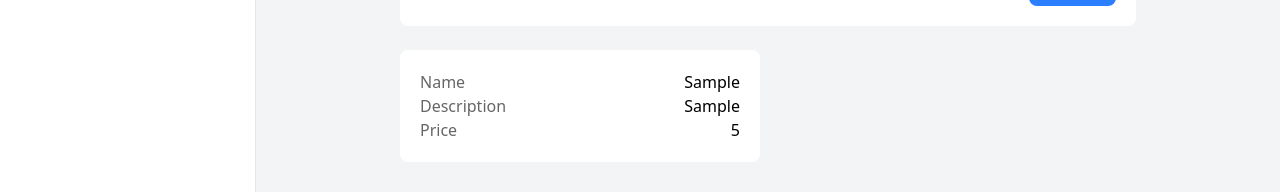
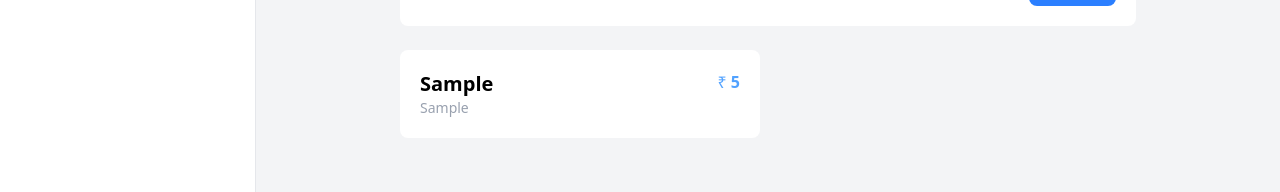
Before and after one commit to code-with-naimish/react-components, a React (Vite) app: page /product in a window 1280 px wide. Both pictures are taken after typing "Sample", "5", "Sample" into the empty fields and a click on the button "Submit". Shown: the part 457-649 px from the top of the page. Built offline with nearby package versions, Linux system fonts and the light colour scheme.

Commit message:
product rf created

```diff
--- a/src/components/product-card.tsx
+++ b/src/components/product-card.tsx
@@ -9,9 +9,11 @@ const ProductCard = (props: {
 }) => {
   return (
     <div className="card">
-      <p className="flex items-center justify-between gap-4"> <span className="opacity-60">Name</span> <span className=" text-right">{props?.product?.name}</span> </p>
-      <p className="flex items-center justify-between gap-4"> <span className="opacity-60">Description</span> <span className=" text-right">{props?.product?.description}</span> </p>
-      <p className="flex items-center justify-between gap-4"> <span className="opacity-60">Price</span> <span className=" text-right">{props?.product?.price}</span> </p>
+      <div className="flex justify-between items-start gap-5">
+        <h2 className="font-semibold text-xl mb-auto ">{props.product.name}</h2>
+        <p className=" text-base text-nowrap text-blue-400">₹ <span className="font-semibold">{props.product.price}</span></p>
+      </div>
+      <p className=" text-sm text-gray-400">{props.product.description}</p>
 
     </div>
   )
--- a/src/pages/product-rhf.tsx
+++ b/src/pages/product-rhf.tsx
@@ -12,7 +12,7 @@ type Inputs = {
 }
 
 
-export default function UsersRhf() {
+export default function ProductRhf() {
   const {
     register,
     handleSubmit,
```
